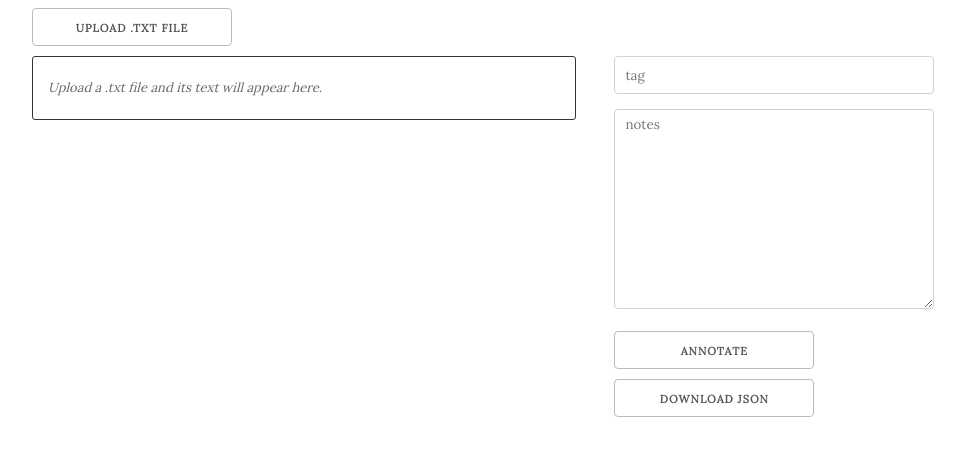
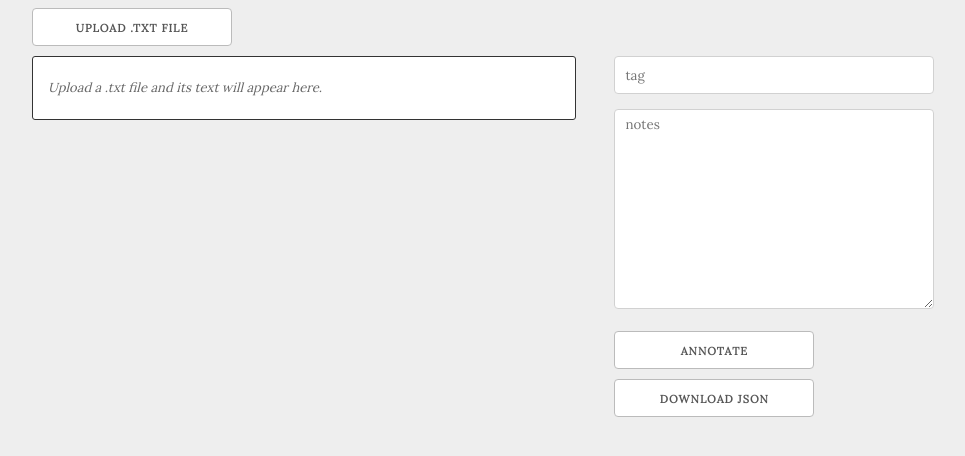
Before and after one commit to rossgoodwin/annotator, a plain HTML site: page index.html in a window 1280 px wide. Shown: the whole page, without its empty margins (128-1093 px from the left). Drawn offline with Linux system fonts and the light colour scheme.

Commit message:
grey background

```diff
--- a/css/index.css
+++ b/css/index.css
@@ -1,5 +1,6 @@
 body, #editor, textarea, input, button {
 	font-family: 'Lora', serif;
+	background-color: #FFF;
 }
 
 ::selection {
@@ -34,7 +35,7 @@ body, #editor, textarea, input, button {
 }
 
 #annotation-stack p {
-	background-color: #EEE;
+	background-color: #FFF;
 	border-radius: 3px;
 	padding: 5px;
 	margin-top: 16px;
@@ -56,4 +57,9 @@ span.tag-pill {
 
 button {
 	width: 200px;
+	/*background-color: #FFF;*/
 }
+
+body {
+	background-color: #EEE;
+}
```
